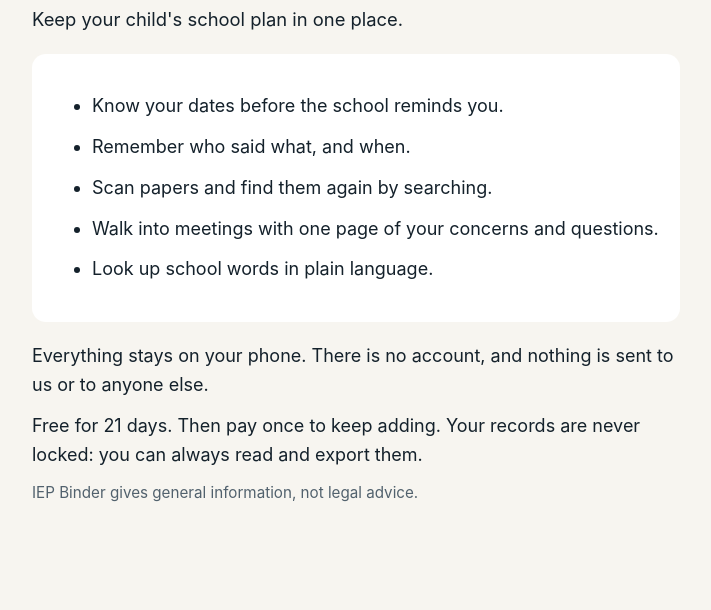
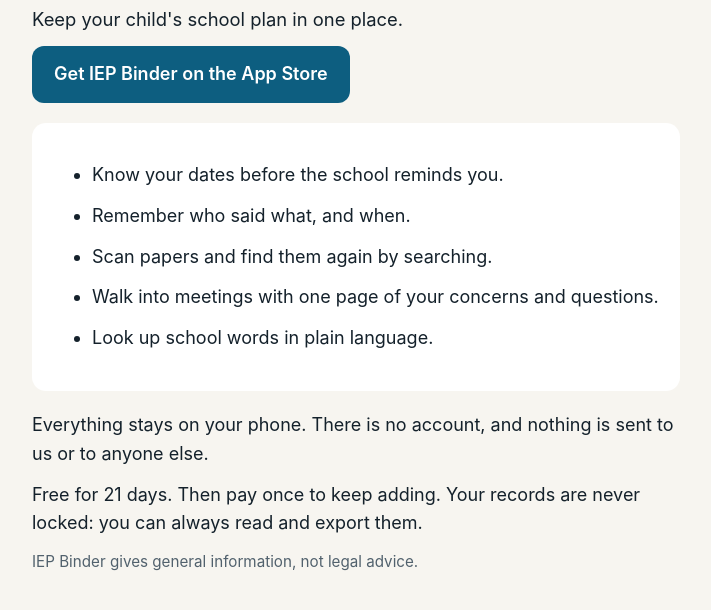
Before and after one commit to GrobeStreet/iep-binder-site, a plain HTML site: page index.html in a window 1280 px wide. Shown: the part 122-732 px from the top of the page, without its empty margins (284-995 px from the left). Drawn offline with Linux system fonts and the light colour scheme.

Commit message:
Add share card, icons and App Store link
Co-Authored-By: Claude Fable 5.2 <noreply@anthropic.com>
Claude-Session: https://claude.ai/code/session_019UJtJobU9BCEErSB6SyzD1

```diff
--- a/index.html
+++ b/index.html
@@ -5,13 +5,13 @@
 <meta name="viewport" content="width=device-width, initial-scale=1">
 <title>IEP Binder</title>
 <meta name="description" content="IEP Binder keeps your child's school plan in one place, privately, on your phone.">
-<link rel="stylesheet" href="style.css">
+<meta property="og:type" content="website"><meta property="og:site_name" content="IEP Binder"><meta property="og:title" content="IEP Binder: your child's IEP, organized"><meta property="og:description" content="Keep your child's IEP, school papers and every call with the school in one private place. Free to try on iPhone and iPad."><meta property="og:image" content="https://grobestreet.github.io/iep-binder-site/share.png"><meta property="og:image:width" content="1200"><meta property="og:image:height" content="630"><meta property="og:url" content="https://grobestreet.github.io/iep-binder-site/"><meta name="twitter:card" content="summary_large_image"><meta name="twitter:image" content="https://grobestreet.github.io/iep-binder-site/share.png"><meta name="apple-itunes-app" content="app-id=6835721036"><link rel="icon" type="image/png" href="favicon.png"><link rel="apple-touch-icon" href="apple-touch-icon.png"><link rel="stylesheet" href="style.css">
 </head>
 <body>
 <main>
 <nav><a href="index.html">Home</a><a href="support.html">Help</a><a href="privacy.html">Privacy</a></nav>
 <h1>IEP Binder</h1>
-<p class="lead">Keep your child's school plan in one place.</p>
+<p class="lead">Keep your child's school plan in one place.</p><p><a class="btn" href="https://apps.apple.com/us/app/iep-binder/id6835721036">Get IEP Binder on the App Store</a></p>
 <div class="card">
 <ul>
 <li>Know your dates before the school reminds you.</li>
--- a/style.css
+++ b/style.css
@@ -12,3 +12,6 @@ p, li { margin: 0 0 12px; }
 a { color: var(--accent); }
 nav { margin-bottom: 24px; font-size: 0.95rem; }
 nav a { margin-right: 16px; }
+
+.btn { display:inline-block; background:var(--accent); color:#fff; padding:14px 22px; border-radius:12px; text-decoration:none; font-weight:600; }
+@media (prefers-color-scheme: dark) { .btn { color:#10181d; } }
```
Also changed, not shown: privacy.html (+1 -1 lines), support.html (+1 -1 lines), apple-touch-icon.png (added), favicon.png (added), share.png (added).
